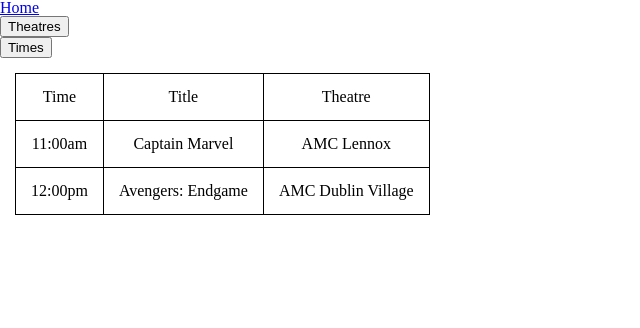
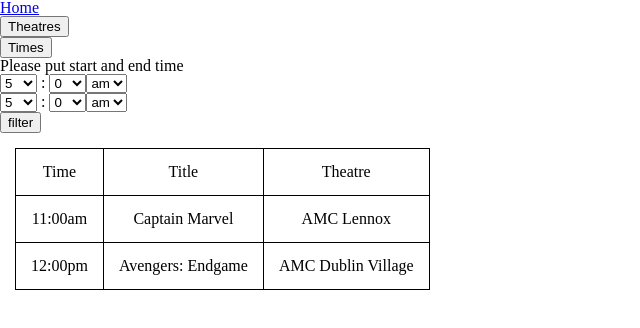
Before and after one commit to JustinKnueppel/MovieTimes, a website: page Frontend/index.html in a window 1280 px wide. Both pictures are taken after a click on the button "Times". Shown: the whole page, without its empty margins (0-640 px from the left). Drawn offline with Linux system fonts and the light colour scheme.

Commit message:
set up way to filter by theatre or time

```diff
--- a/Frontend/index.html
+++ b/Frontend/index.html
@@ -18,7 +18,7 @@
             <div id="options">
                 <ul id="option-types">
                     <li><button class="filter-option" type="button" name="theatres">Theatres</button></li>
-                    <li><button class="filter-option" type="button" name="times">Times</button></li>
+                    <li><button class="filter-option" type="button" name="time">Times</button></li>
                 </ul>
                 <div id="option-space">
 
--- a/Frontend/scripts/control.js
+++ b/Frontend/scripts/control.js
@@ -18,10 +18,13 @@
 }
 
 function showTheatreOptions() {
+    if (document.getElementById('theatre-options')) {
+        return;
+    }
     let optionSpace = document.getElementById('option-space');
 
     let options = document.createElement('div');
-    options.setAttribute('id', 'theatre-list');
+    options.setAttribute('id', 'theatre-options');
 
     optionSpace.appendChild(options);
 
@@ -36,23 +39,137 @@
     }
 }
 
+function getCurrentHour() {
+    let date = new Date();
+    let hour = date.getHours() + 1;
+
+    let pm = false;
+    if (hour >= 12 && hour < 24) {
+        pm = true;
+    }
+
+    if (hour > 12) {
+        hour -= 12;
+    }
+
+    return [hour, pm];
+}
+function appendTimeUI(elem, opts) {
+    let time = document.createElement('div');
+
+    for (let [key, value] of Object.entries(opts)) {
+        time.setAttribute(key, value);
+    }
+
+    let hours = document.createElement('select');
+    hours.setAttribute('name', 'hours');
+    let [currentHour, ispm] = getCurrentHour();
+    for (let i = 1; i <= 12; i++) {
+        let hour = document.createElement('option');
+        hour.setAttribute('value', i);
+        if (i === currentHour) {
+            hour.setAttribute('selected', 'selected');
+        }
+        hour.innerText = i;
+        hours.appendChild(hour);
+    }
+    time.appendChild(hours);
+
+    time.append(' : ');
+
+    let minutes = document.createElement('select');
+    minutes.setAttribute('name', 'minutes');
+    for (let i of [0, 15, 30, 45]) {
+        let minute = document.createElement('option');
+        minute.setAttribute('value', i);
+        minute.innerText = i;
+        minutes.appendChild(minute);
+    }
+    time.appendChild(minutes);
+
+    let ampm = document.createElement('select');
+    ampm.setAttribute('name', 'ampm');
+
+    let am = document.createElement('option');
+    am.setAttribute('value', 'am');
+    am.innerText = 'am';
+    ampm.appendChild(am);
+
+    let pm = document.createElement('option');
+    pm.setAttribute('value', 'pm');
+    pm.innerText = 'pm';
+    ampm.appendChild(pm);
+
+    if (ispm) {
+        pm.setAttribute('selected', 'selected');
+    } else {
+        am.setAttribute('selected', 'selected');
+    }
+
+    time.appendChild(ampm);
+
+    elem.appendChild(time);
+}
+
+function parseTimeInput(timeElem) {
+    let hourDD = timeElem.querySelector('select[name="hours"');
+    let hour = hourDD.options[hourDD.selectedIndex].value;
+
+    let ampmDD = timeElem.querySelector('select[name="ampm"');
+    let ampm = ampmDD.options[ampmDD.selectedIndex].value;
+
+    if (ampm === 'pm') {
+        hour += 12;
+    }
+
+    let minuteDD = timeElem.querySelector('select[name="minutes"');
+    let minute = minuteDD.options[minuteDD.selectedIndex].value;
+
+    let time = new Date();
+    time.setHours(hour);
+    time.setMinutes(minute);
+    time.setSeconds(0);
+
+    return time;
+}
+
+function getTimeConstraints() {
+    let timeStartElem = document.getElementById('time-start');
+    let timeEndElem = document.getElementById('time-end');
+
+    let startTime = parseTimeInput(timeStartElem);
+    let endTime = parseTimeInput(timeEndElem);
+
+    return {start: startTime, end: endTime};
+}
+
 function showTimeOptions() {
+    if (document.getElementById('time-options')) {
+        return;
+    }
     let optionSpace = document.getElementById('option-space');
 
     let options = document.createElement('div');
     options.setAttribute('id', 'time-options');
 
-    let startTime = document.createElement('input');
-    startTime.setAttribute('id', 'time-start');
-    startTime.setAttribute('type', 'time');
+    optionSpace.appendChild(options);
 
     let note = document.createElement('span')
     note.setAttribute('class', 'note');
     note.innerText = 'Please put start and end time';
 
-    option.appendChild(startTime);
-    option.appendChild(note);
-    optionSpace.appendChild(options);
+    options.appendChild(note);
+
+    appendTimeUI(options, {'id': 'time-start'});
+    appendTimeUI(options, {'id': 'time-end'});
+
+    let submit = document.createElement('button');
+    submit.setAttribute('type', 'button');
+    submit.setAttribute('class', 'submit-btn');
+    submit.setAttribute('name', 'submit-time');
+    submit.innerText = 'filter';
+
+    options.appendChild(submit);
 }
 
 
@@ -65,7 +182,7 @@
     if(event.target.matches('.filter-option[name="theatres"]')) {
         showTheatreOptions();
     }
-    if(event.target.matches('#theatre-list input')) {
+    if(event.target.matches('#theatre-options input')) {
         filter({field: 'theatre', theatre: event.target.getAttribute('value'), checked: event.target.checked});
     }
 
@@ -75,4 +192,9 @@
     if(event.target.matches('.filter-option[name="time"]')) {
         showTimeOptions();
     }
+
+    if(event.target.matches('button[name="submit-time"]')) {
+        let times = getTimeConstraints();
+        filterTime(times.start, times.end);
+    }
 })};
```
